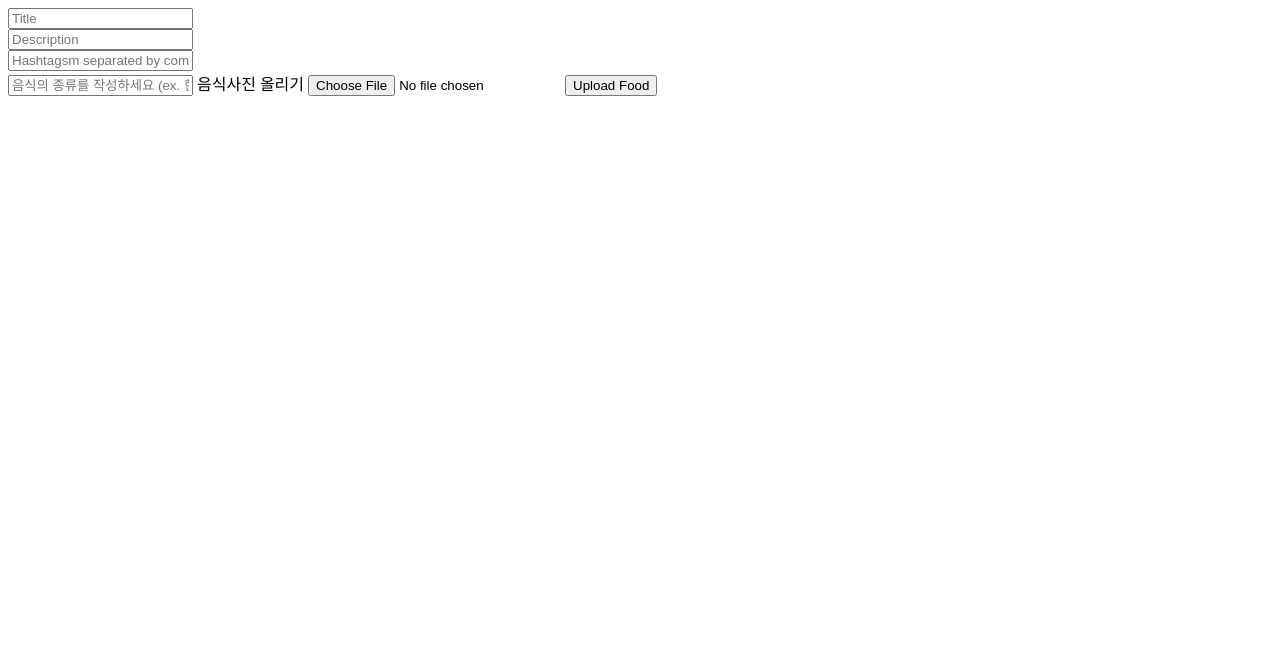
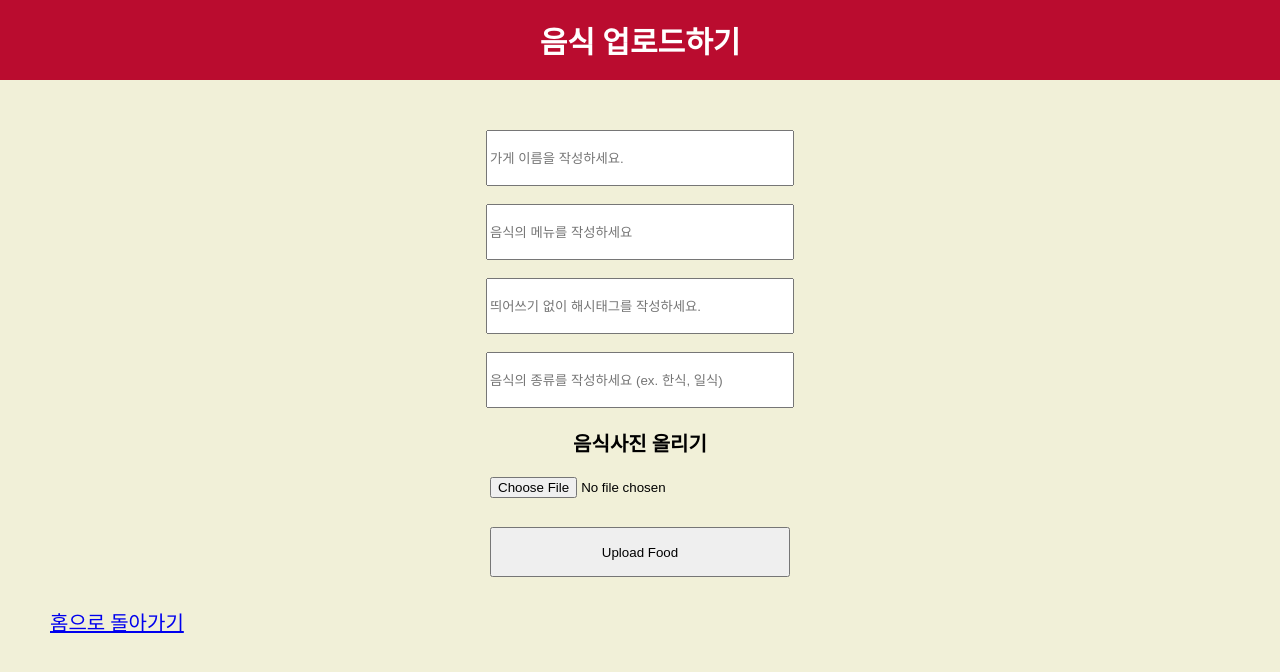
Before and after one commit to MOL-RU/walking_into_a_good_restaurant, a website: page src/views/upload.html in a window 1280 px wide. Drawn offline with Linux system fonts and the light colour scheme.

Commit message:
css upload

```diff
--- a/src/public/css/join.css
+++ b/src/public/css/join.css
@@ -70,3 +70,9 @@ footer {
   margin-top: 30px;
   font-size: 20px;
 }
+
+.upload_food_pic {
+  font-size: 20px;
+  margin: 20px 0px;
+  font-weight: bold;
+}
--- a/src/views/upload.html
+++ b/src/views/upload.html
@@ -5,13 +5,26 @@
     <meta http-equiv="X-UA-Compatible" content="IE=edge" />
     <meta name="viewport" content="width=device-width, initial-scale=1.0" />
     <title>Document</title>
+    <link rel="stylesheet" href="/public/css/join.css" />
   </head>
   <body>
+    <header>
+      <div>
+        <span>음식 업로드하기</span>
+      </div>
+    </header>
     <form method="POST" , enctype="multipart/form-data">
-      <input placeholder="Title" , required, type="text" , name="title" />
+      <input
+        placeholder="가게 이름을 작성하세요."
+        ,
+        required,
+        type="text"
+        ,
+        name="title"
+      />
       <br />
       <input
-        placeholder="Description"
+        placeholder="음식의 메뉴를 작성하세요"
         ,
         required,
         type="text"
@@ -20,7 +33,7 @@
       />
       <br />
       <input
-        placeholder="Hashtagsm separated by comma."
+        placeholder="띄어쓰기 없이 해시태그를 작성하세요."
         ,
         required,
         type="text"
@@ -36,9 +49,15 @@
         ,
         name="category"
       />
-      <label for="foodpic">음식사진 올리기</label>
+      <label for="foodpic" class="upload_food_pic">음식사진 올리기</label>
       <input type="file" , id="foodpic" , name="foodpic" , accept="image/*" />
       <input type="submit" , value="Upload Food" , required />
     </form>
+
+    <footer>
+      <div>
+        <a href="/main">홈으로 돌아가기</a>
+      </div>
+    </footer>
   </body>
 </html>
```
Also changed, not shown: src/public/css/upload.css (added).
